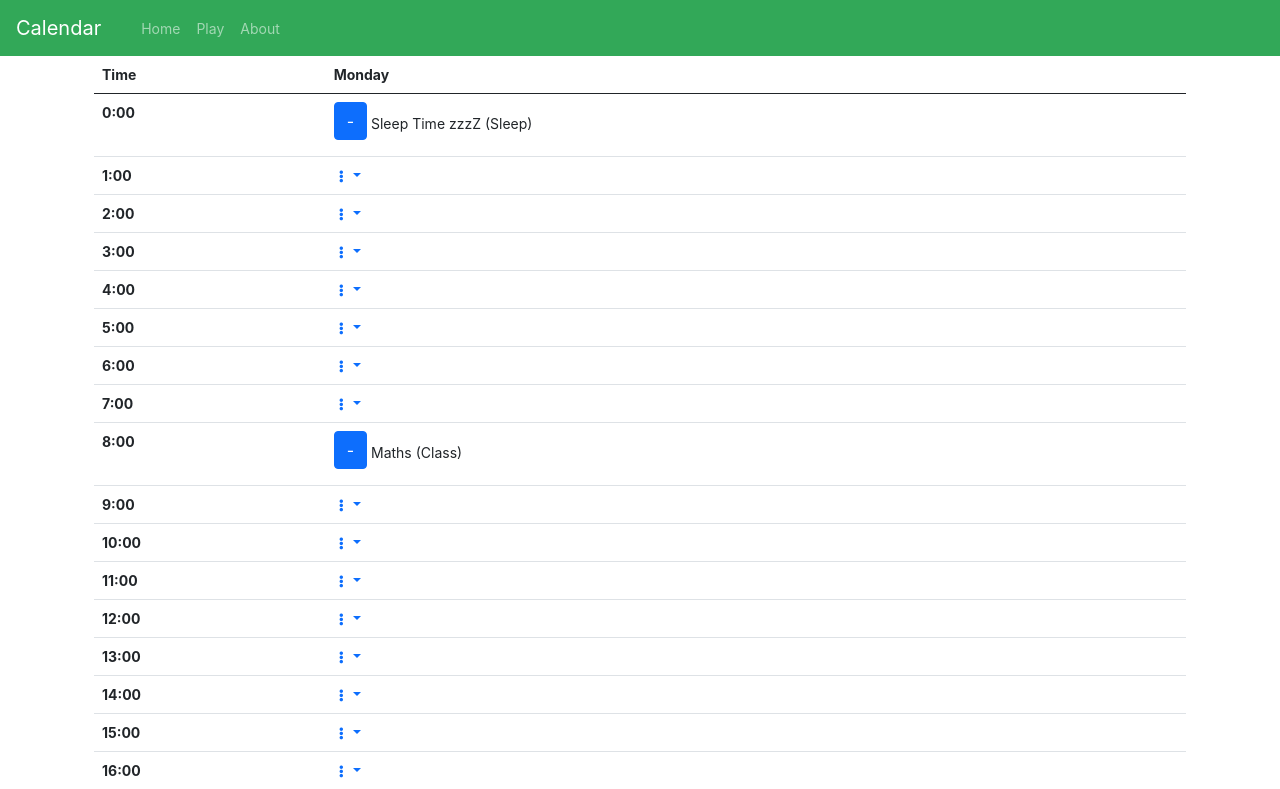
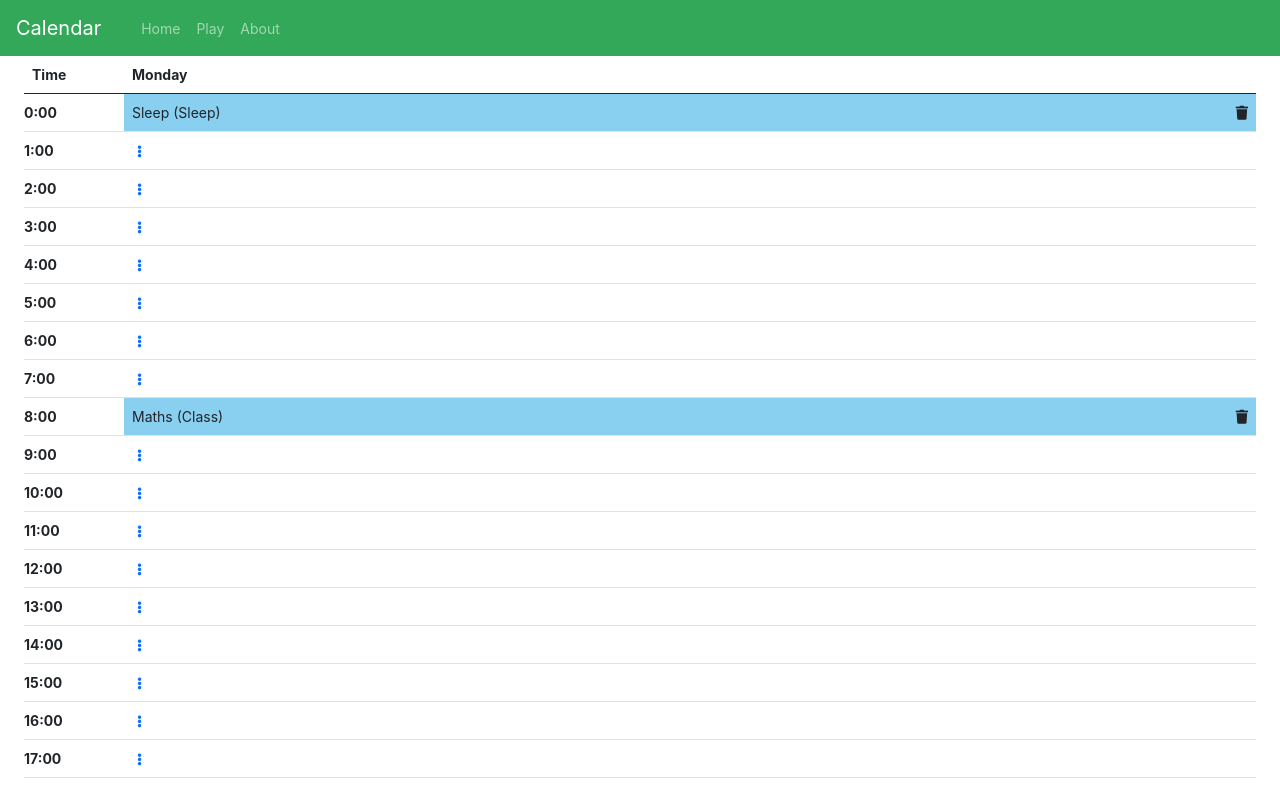
Before and after one commit to BiggBird/schedule, an Angular app: page /days in a window 1280 px wide. Shown: the top 789 px of the page. Built offline with nearby package versions, Linux system fonts and the light colour scheme.

Commit message:
looks better `:

```diff
--- a/src/app/daycard/daycard.component.html
+++ b/src/app/daycard/daycard.component.html
@@ -1,4 +1,4 @@
-<div class="container">
+<div class="container-fluid">
 
 <table class="table">
     <thead>
@@ -12,42 +12,50 @@
     </thead>
     <tbody>
       <tr *ngFor="let time_interval of time_intervals; let idx = index">
-        <th scope="row">{{idx}}:00</th>
+        <th scope="row" class=" px-0 mx-0" style="width:100px">{{idx}}:00</th>
         <!-- <th *ngIf="idx > 11 || idx == 11" scope="row">{{time_interval+1}}:00</th> -->
         <!-- <th *ngIf="idx < 11" scope="row">{{time_interval+1}}:00 AM</th> -->
         <td *ngIf="!booked_tasks.has(idx)" rowspan="1">
-            <div class="dropdown no-arrow">
-                <a class="dropdown-toggle" href="#" role="button" id="dropdownMenuLink" data-toggle="dropdown" aria-haspopup="true" aria-expanded="false">
+            <div class="dropdown no-arrow" >
+                <a href="#" role="button" id="dropdownMenuLink" data-toggle="dropdown" aria-haspopup="true" aria-expanded="false">
                   <i class="fas fa-ellipsis-v fa-sm fa-fw text-gray-400"></i>
                 </a>
-                <div class="dropdown-menu dropdown-menu-right shadow animated--fade-in" aria-labelledby="dropdownMenuLink">
+                <div class="dropdown-menu dropdown-menu-left shadow animated--fade-in p-3" aria-labelledby="dropdownMenuLink">
                     <form>
-                        <div class="form-row align-items-center">
-                          <div class="form-group col">
-                            <label for="duration">Duration</label>
-                            <input type="text" class="form-control" id="duration" #duration placeholder = "1" value="{{booked_task.duration}}" (keyup)="onKeyDuration(duration.value)">
-                          </div>
-                        </div>
+
                         <div class="form-row">
-                          <div class="form-group col">
-                            <label for="taskname">Name</label>
+                          <div class="form-group col mt-1">
+                            <label for="taskname"><i class="fas fa-book-open"></i>
+                              <b> Name:</b></label>
                             <input type="text" class="form-control" id="taskname" #taskname placeholder = "Science Club" value="{{booked_task.name}}" (keyup)="onKeyTaskname(taskname.value)">
                           </div>
                         </div>
                         <div class="form-row">
-                            <div class="form-group col">
-                              <label for="tasktype">Type</label>
+                            <div class="form-group col mt-2">
+                              <label for="tasktype"><i class="fas fa-pencil-alt"></i>
+                                <b> Type:</b></label>
                               <input type="text" class="form-control" id="tasktype" #tasktype placeholder = "Club" value="{{booked_task.type}}" (keyup)="onKeyTasktype(tasktype.value)">
                             </div>
                           </div>
-                              <div class="col-auto">
-                            <button type="submit" class="btn btn-primary mb-2" (click)="onclick(idx)">+</button>
+                          <div class="form-row align-items-center">
+                            <div class="form-group col mt-2">
+                              <label for="duration"><i class="far fa-clock"></i>
+                                <b> Duration:</b></label>
+                              <input type="text" class="form-control " id="duration" #duration placeholder = "1" value="{{booked_task.duration}}" (keyup)="onKeyDuration(duration.value)">
+                            </div>
+                          </div>
+                              <div class="col-auto text-center">
+                            <button type="submit" class="btn btn-primary mb-1 mt-2" (click)="onclick(idx)">+</button>
                         </div>
                     </form>
                 </div>
               </div>
         </td>
-        <td *ngIf="booked_tasks.has(idx)" rowspan="booked_tasks.get(idx)['duration']"><button type="submit" class="btn btn-primary mb-2" (click)="ondeleteclick(idx)">-</button> {{booked_tasks.get(idx)["name"]}} ({{booked_tasks.get(idx)["type"]}})</td>
+        <td *ngIf="booked_tasks.has(idx)" style="background-color:#89cff0;" rowspan="booked_tasks.get(idx)['duration']"> {{booked_tasks.get(idx)["name"]}} ({{booked_tasks.get(idx)["type"]}})
+          <div style="float:right;">
+          <span (click)="ondeleteclick(idx)" style="cursor: pointer;"> <i class="fa fa-trash"  aria-hidden="true"></i> </span>
+          </div>
+        </td>
         <!-- <ng-template #other_cell>
             <td>&nbsp;</td>
         </ng-template> -->
--- a/src/app/daycard/daycard.component.ts
+++ b/src/app/daycard/daycard.component.ts
@@ -21,7 +21,7 @@ export class DaycardComponent implements OnInit {
       [0, {
         "start": 0,
         "duration": 1,
-        "name": "Sleep Time zzzZ",
+        "name": "Sleep",
         "type": "Sleep"
       }],
       [8, {
--- a/src/app/days/days.component.html
+++ b/src/app/days/days.component.html
@@ -1,4 +1,4 @@
-<div class="container">
+<div class="container-fluid">
   <app-daycard></app-daycard>
 
 <!-- <table class="table">
```
